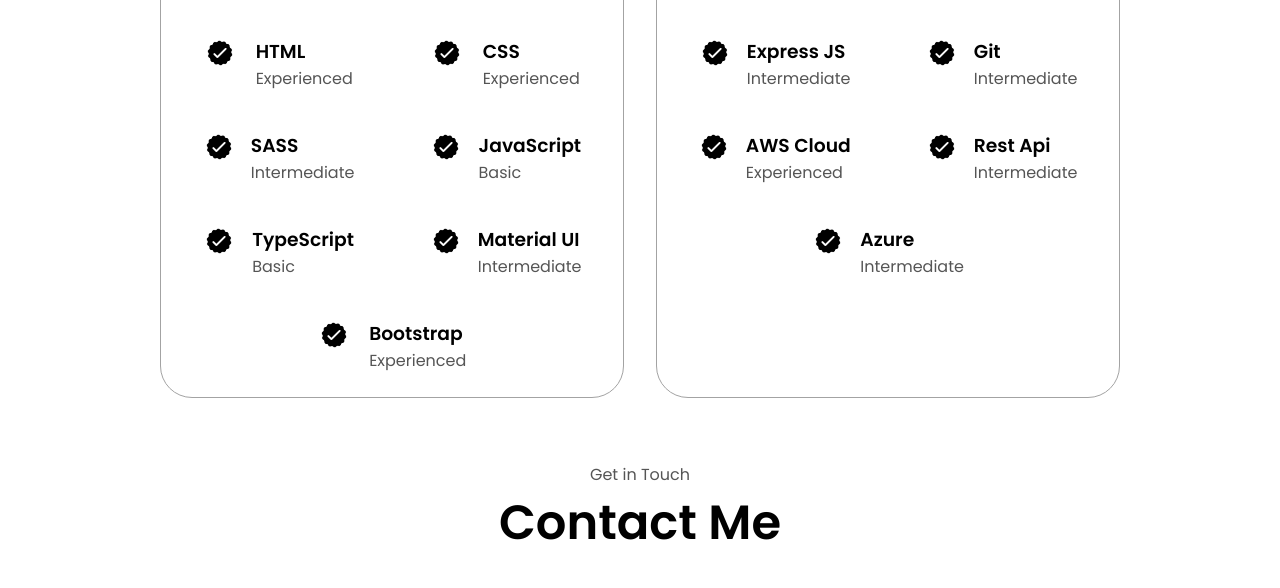
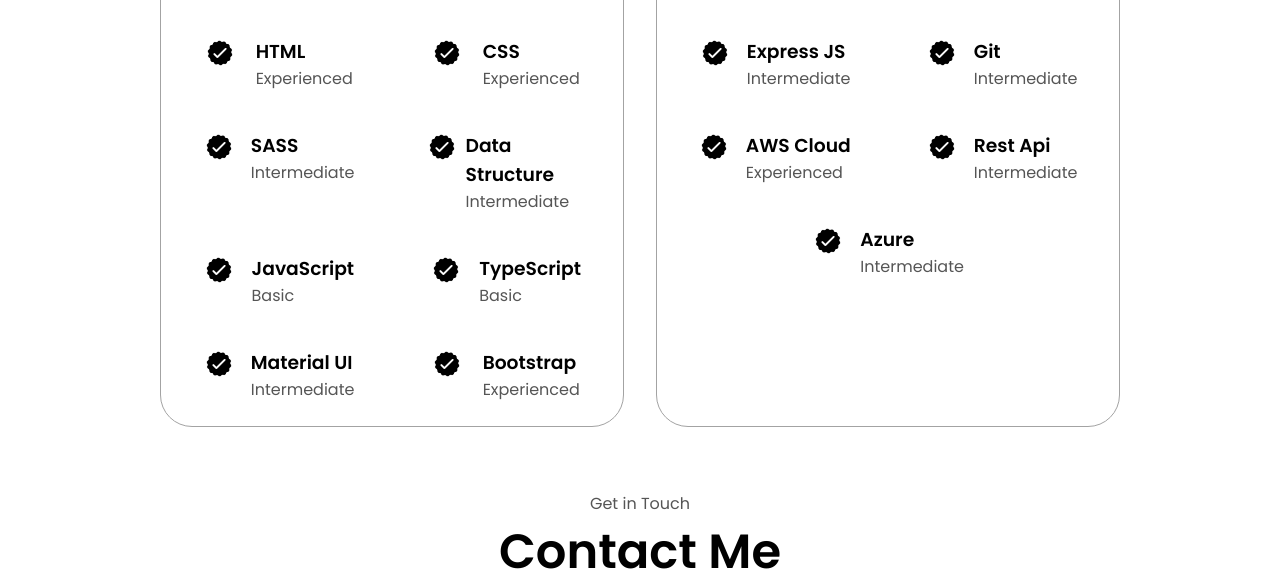
Before and after one commit to piyushh28/websitepiyush, a plain HTML site: page index.html in a window 1280 px wide. Shown: the part 1981-2569 px from the top of the page. Drawn offline with Linux system fonts and the light colour scheme.

Commit message:
Update index.html

```diff
--- a/index.html
+++ b/index.html
@@ -186,6 +186,17 @@
                   class="icon"
                 />
                 <div>
+                  <h3>Data Structure</h3>
+                  <p>Intermediate</p>
+                </div>
+              </article>
+              <article>
+                <img
+                  src="./assets/checkmark.png"
+                  alt="Experience icon"
+                  class="icon"
+                />
+                <div>
                   <h3>JavaScript</h3>
                   <p>Basic</p>
                 </div>
```
